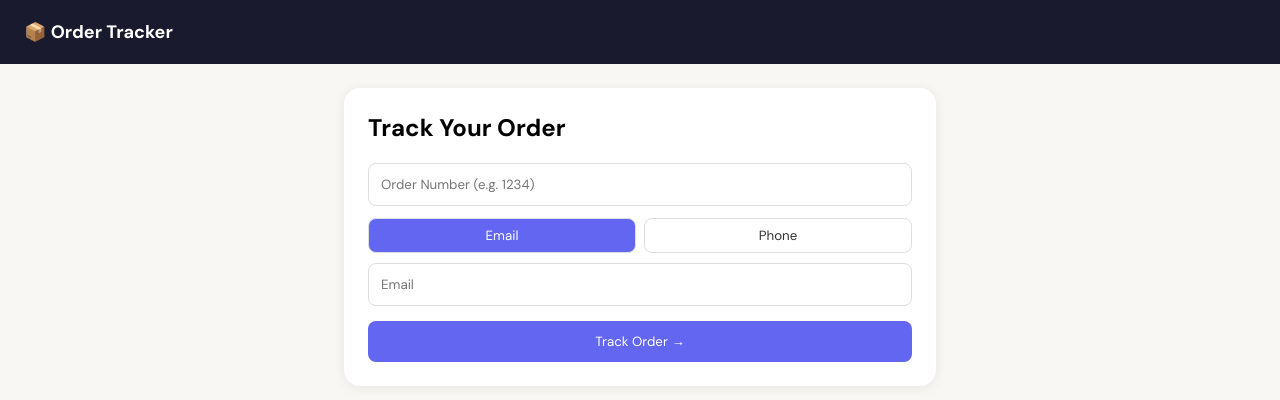
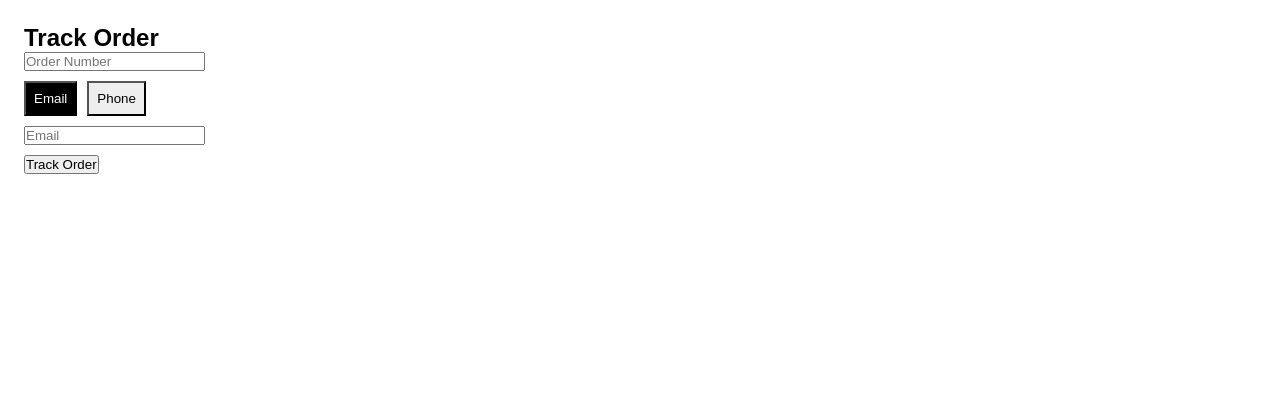
Before and after one commit to noumanz208/shopify-order-tracker, a Next.js app: page /track in a window 1280 px wide. Shown: the top 400 px of the page. Built offline with nearby package versions, Linux system fonts and the light colour scheme.

Commit message:
Update page.tsx

```diff
--- a/src/app/track/page.tsx
+++ b/src/app/track/page.tsx
@@ -18,15 +18,6 @@ interface TrackingResult {
   history: { status: OrderStatus; note: string | null; changed_at: string }[]
 }
 
-const ALL_STATUSES: OrderStatus[] = [
-  'in_process',
-  'printing_done',
-  'packed',
-  'ready_to_ship',
-  'shipped',
-  'delivered',
-]
-
 function formatDate(iso: string) {
   return new Date(iso).toLocaleString('en-PK', {
     day: 'numeric',
@@ -39,25 +30,23 @@ function formatDate(iso: string) {
 
 export default function TrackPage() {
   const [orderNumber, setOrderNumber] = useState('')
-  const [email, setEmail] = useState('')
-  const [phone, setPhone] = useState('')
-  const [usePhone, setUsePhone] = useState(false)
+  const [identifierType, setIdentifierType] = useState<'email' | 'phone'>('email')
+  const [identifier, setIdentifier] = useState('')
 
   const [loading, setLoading] = useState(false)
   const [error, setError] = useState('')
   const [result, setResult] = useState<TrackingResult | null>(null)
 
   async function handleTrack() {
-    const hasEmail = email.trim().length > 0
-    const hasPhone = phone.trim().length > 0
+    const hasIdentifier = identifier.trim().length > 0
 
     if (!orderNumber.trim()) {
       setError('Please enter your order number.')
       return
     }
 
-    if (!hasEmail && !hasPhone) {
-      setError('Please enter email or phone number.')
+    if (!hasIdentifier) {
+      setError(`Please enter your ${identifierType}.`)
       return
     }
 
@@ -71,8 +60,8 @@ export default function TrackPage() {
         headers: { 'Content-Type': 'application/json' },
         body: JSON.stringify({
           orderNumber,
-          email: hasEmail ? email : undefined,
-          phone: hasPhone ? phone : undefined,
+          email: identifierType === 'email' ? identifier : undefined,
+          phone: identifierType === 'phone' ? identifier : undefined,
         }),
       })
 
@@ -101,210 +90,75 @@ export default function TrackPage() {
     result?.order.status === 'delivered'
 
   return (
-    <main
-      style={{
-        minHeight: '100vh',
-        background: '#f8f7f4',
-        fontFamily: "'DM Sans', sans-serif",
-      }}
-    >
-      {/* Header */}
-      <div
-        style={{
-          background: '#1a1a2e',
-          padding: '20px 24px',
-          color: '#fff',
-          fontSize: '18px',
-          fontWeight: '700',
-        }}
-      >
-        📦 Order Tracker
-      </div>
-
-      <div style={{ maxWidth: 640, margin: '0 auto', padding: 24 }}>
-        {/* Search Box */}
-        <div
-          style={{
-            background: '#fff',
-            padding: 24,
-            borderRadius: 16,
-            boxShadow: '0 2px 12px rgba(0,0,0,0.08)',
-          }}
-        >
-          <h2 style={{ marginBottom: 10 }}>Track Your Order</h2>
+    <main style={{ padding: 24, fontFamily: 'sans-serif' }}>
+      <h2>Track Order</h2>
 
       <input
-            placeholder="Order Number (e.g. 1234)"
+        placeholder="Order Number"
         value={orderNumber}
         onChange={(e) => setOrderNumber(e.target.value)}
-            style={inputStyle}
+        style={{ display: 'block', marginBottom: 10 }}
       />
 
-          {/* toggle */}
-          <div style={{ display: 'flex', gap: 8, marginTop: 12 }}>
+      {/* TOGGLE */}
+      <div style={{ display: 'flex', gap: 10, marginBottom: 10 }}>
         <button
-              onClick={() => setUsePhone(false)}
+          onClick={() => {
+            setIdentifierType('email')
+            setIdentifier('')
+          }}
           style={{
-                flex: 1,
-                ...toggleBtn(usePhone === false),
+            padding: 8,
+            background: identifierType === 'email' ? '#000' : '#eee',
+            color: identifierType === 'email' ? '#fff' : '#000',
           }}
         >
           Email
         </button>
 
         <button
-              onClick={() => setUsePhone(true)}
+          onClick={() => {
+            setIdentifierType('phone')
+            setIdentifier('')
+          }}
           style={{
-                flex: 1,
-                ...toggleBtn(usePhone === true),
+            padding: 8,
+            background: identifierType === 'phone' ? '#000' : '#eee',
+            color: identifierType === 'phone' ? '#fff' : '#000',
           }}
         >
           Phone
         </button>
       </div>
 
-          {!usePhone ? (
+      {/* SINGLE INPUT ONLY */}
       <input
-              placeholder="Email"
-              value={email}
-              onChange={(e) => setEmail(e.target.value)}
-              style={inputStyle}
+        placeholder={identifierType === 'email' ? 'Email' : 'Phone'}
+        value={identifier}
+        onChange={(e) => setIdentifier(e.target.value)}
+        style={{ display: 'block', marginBottom: 10 }}
       />
-          ) : (
-            <input
-              placeholder="Phone (03001234567)"
-              value={phone}
-              onChange={(e) => setPhone(e.target.value)}
-              style={inputStyle}
-            />
-          )}
 
-          {error && (
-            <p style={{ color: 'red', marginTop: 10 }}>{error}</p>
-          )}
+      {error && <p style={{ color: 'red' }}>{error}</p>}
 
-          <button onClick={handleTrack} style={btnStyle}>
-            {loading ? 'Tracking...' : 'Track Order →'}
+      <button onClick={handleTrack} disabled={loading}>
+        {loading ? 'Tracking...' : 'Track Order'}
       </button>
-        </div>
 
-        {/* Result */}
+      {/* RESULT */}
       {result && (
         <div style={{ marginTop: 20 }}>
-            {/* ORDER CARD */}
-            <div style={card}>
           <h3>Order #{result.order.orderNumber}</h3>
-              <p>
-                <b>Status:</b>{' '}
-                {STATUS_CONFIG[result.order.status].label}
-              </p>
+          <p>Status: {STATUS_CONFIG[result.order.status].label}</p>
+          <p>Updated: {formatDate(result.order.updatedAt)}</p>
 
-              <p style={{ fontSize: 12, color: '#777' }}>
-                Updated: {formatDate(result.order.updatedAt)}
-              </p>
-
-              {result.order.trackingId && (
-                <a
-                  href={result.order.postexUrl || '#'}
-                  target="_blank"
-                  style={trackBtn}
-                >
+          {isShipped && result.order.trackingId && (
+            <a href={result.order.postexUrl || '#'} target="_blank">
               Track Shipment
             </a>
           )}
         </div>
-
-            {/* TIMELINE */}
-            {!isShipped && (
-              <div style={card}>
-                <h4>Progress</h4>
-
-                {ALL_STATUSES.filter(
-                  (s) => s !== 'shipped' && s !== 'delivered'
-                ).map((s) => {
-                  const cfg = STATUS_CONFIG[s]
-                  const isDone = cfg.step < currentStep
-                  const isCurrent = cfg.step === currentStep
-
-                  return (
-                    <div key={s} style={{ marginBottom: 10 }}>
-                      <span
-                        style={{
-                          color: isDone
-                            ? 'green'
-                            : isCurrent
-                            ? 'blue'
-                            : '#999',
-                          fontWeight: isCurrent ? 'bold' : 'normal',
-                        }}
-                      >
-                        {cfg.step}. {cfg.label}
-                      </span>
-                    </div>
-                  )
-                })}
-              </div>
       )}
-
-            {/* SHIPPED CARD */}
-            {isShipped && (
-              <div style={card}>
-                <h3>🚚 Shipped</h3>
-                <p>Your order is on the way.</p>
-              </div>
-            )}
-          </div>
-        )}
-      </div>
     </main>
   )
 }
-
-/* styles */
-const inputStyle = {
-  width: '100%',
-  padding: 12,
-  marginTop: 10,
-  borderRadius: 8,
-  border: '1px solid #ddd',
-}
-
-const btnStyle = {
-  width: '100%',
-  padding: 12,
-  marginTop: 15,
-  background: '#6366f1',
-  color: '#fff',
-  border: 'none',
-  borderRadius: 8,
-  cursor: 'pointer',
-}
-
-const card = {
-  background: '#fff',
-  padding: 20,
-  borderRadius: 12,
-  marginTop: 15,
-  boxShadow: '0 2px 10px rgba(0,0,0,0.05)',
-}
-
-const trackBtn = {
-  display: 'inline-block',
-  marginTop: 10,
-  padding: '8px 12px',
-  background: '#10b981',
-  color: '#fff',
-  borderRadius: 6,
-  textDecoration: 'none',
-}
-
-function toggleBtn(active: boolean) {
-  return {
-    padding: 8,
-    borderRadius: 8,
-    border: '1px solid #ddd',
-    background: active ? '#6366f1' : '#fff',
-    color: active ? '#fff' : '#333',
-    cursor: 'pointer',
-  }
-}
```
Lines whose indentation alone changed are shown as unchanged.
